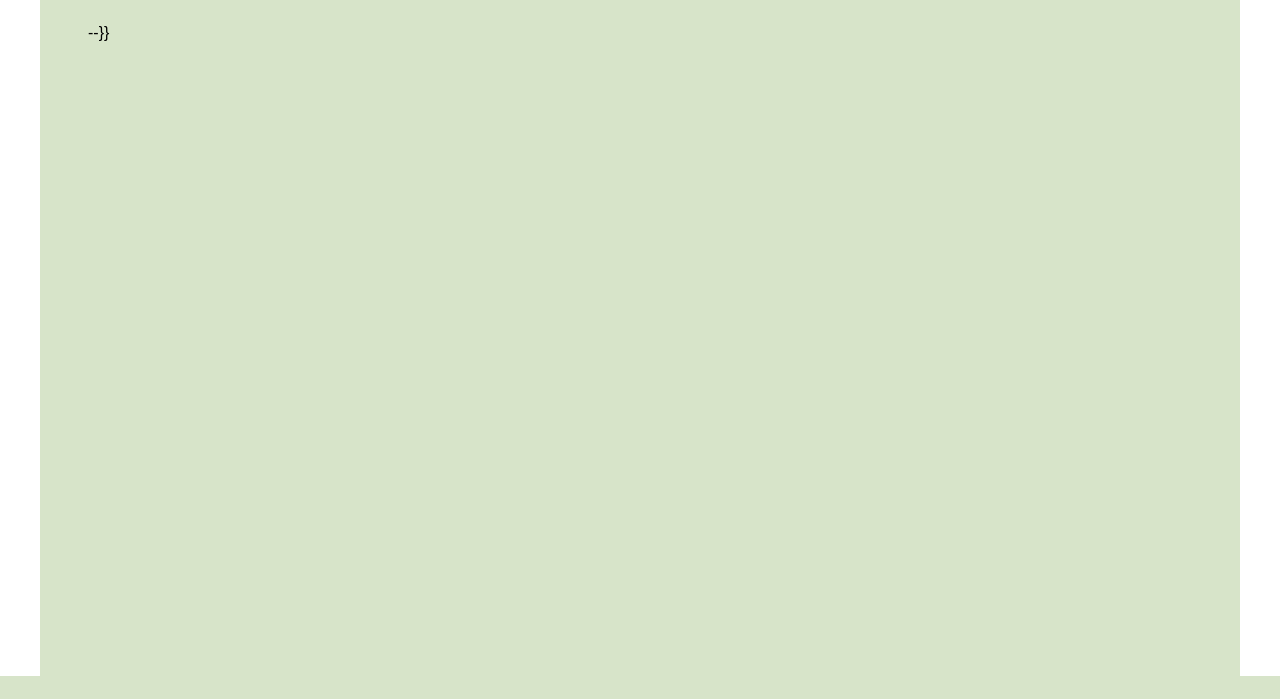
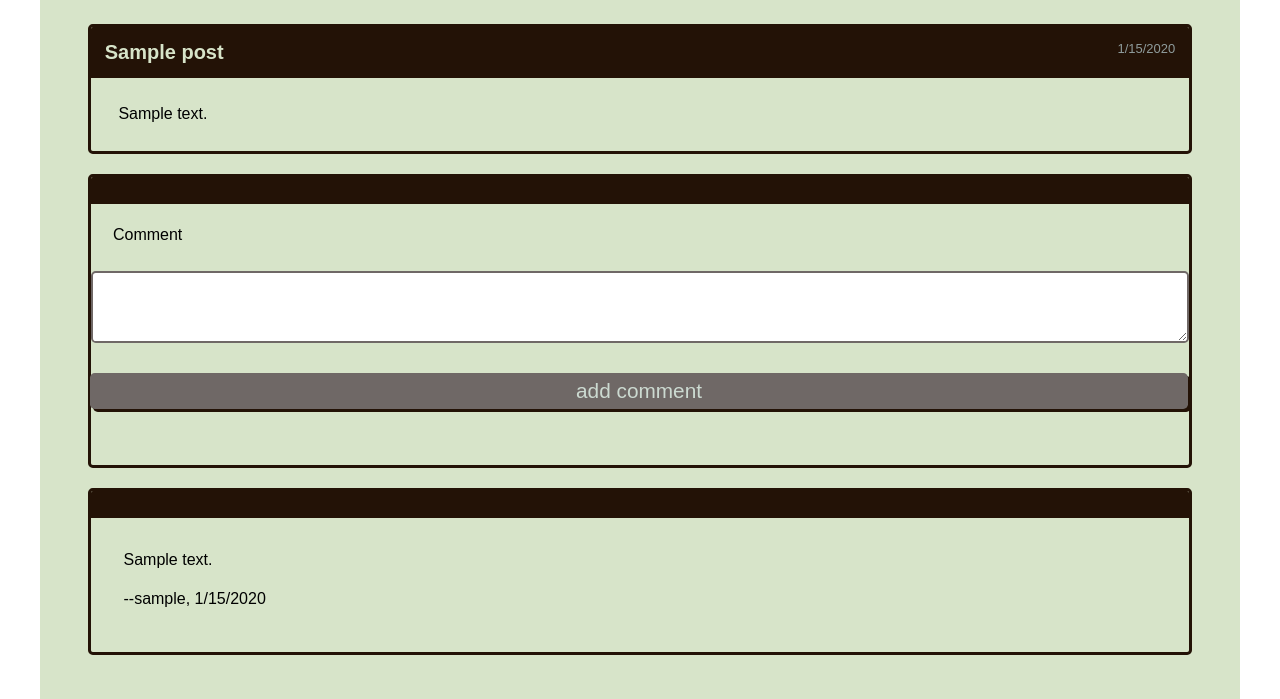
Before and after one commit to rizznn/tech-blog, a Node server app: page /post/1 in a window 1280 px wide. Shown: the part 124-823 px from the top of the page. Before the commit the page ends 800 px from the top, so only its background shows below. Run offline with Node 20, Linux system fonts and the light colour scheme; a user stored in the database is signed in; tables that the repository leaves empty hold one stand-in row (values such as "Sample post"); some libraries are stand-ins or nearby versions.

Commit message:
fixed homepage and add comments

```diff
--- a/controllers/dashboard-routes.js
+++ b/controllers/dashboard-routes.js
@@ -65,6 +65,7 @@ router.get('/edit/:id', withAuth, (req, res) => {
             const post = dbPostData.get({ plain: true });
 
             res.render('edit-post', {
+                layout: dashboard,
                 post,
                 loggedIn: true
             });
--- a/public/stylesheets/style.css
+++ b/public/stylesheets/style.css
@@ -19,33 +19,27 @@ a {
   transition: color .1s;
 }
 
-/* a:hover {
-  /* color: #3486eb;
-} */
-
 button {
   border: 0;
   padding: 1%;
-  /* color: white; */
-  /* font-weight: bold; */
+
   transition: background-color .1s;
   cursor: pointer;
   border-radius: 5px;
 }
-/*
-button:hover {
-  background-color: #3486eb;
-} */
 
 .post-list {
   margin: 0;
   padding: 0;
 }
 
+ol {
+  list-style: none;
+}
+
 .form-input {
-
   width: 100%;
-  padding: 3%;
+  padding: 1%;
   margin: 5px 0;
   font-size: 1.2rem;
   border: 2px solid var(--light-dark);
@@ -61,11 +55,6 @@ textarea, input {
 textarea:focus, input:focus, .form-input:focus {
   outline: none;
   border: 1px solid #3486eb;
-}
-
-textarea {
-  min-width: 40%;
-  min-height: 100px;
 }
 
 form > div {
@@ -87,17 +76,15 @@ form label {
 
 header {
   border-bottom: 1px solid #ccc;
-  /* justify-content: space-between; */
   padding: 0 1%;
   background-color: var(--dark);
-  /* color: #D3EED3; */
+
 }
 
 header nav {
   display: flex;
   align-items: flex-start;
   justify-content: flex-start;
-  /* justify-content: space-evenly; */
   margin: 2%;
 }
 
@@ -107,7 +94,6 @@ header h1 a {
   border: solid #D7E4C9 1px;
   background-color: #D7E4C9;
   padding: 0 10px;
-  /* display: inline-block; */
   margin-left: 2%;
   border-radius: .3rem;
   box-shadow: 6px 5px #6f6866;
@@ -132,14 +118,11 @@ main {
   text-decoration: none;
   color: #D7E4C9;
   font-size: 100%;
-  /* font-weight: bold; */
   transition: color .1s;
-  /* margin-left: 16px; */
 }
 
 .btn-no-style:hover {
   background: none;
-  /* color: #3486eb; */
 }
 .btn {
   font-size: 1.3rem;
@@ -167,7 +150,7 @@ main {
 .card-header {
   color:  #8f9c9c;
   background-color: var(--dark);
-  padding: 2.5%;
+  padding: 1.25%;
   border-radius: calc(.18rem - 1px) calc(.18rem - 1px) 0 0;
   display: flex;
   justify-content: space-between;
@@ -187,14 +170,6 @@ main {
   font-size: small;
 }
 
-/* .delete-post-btn {
-  background-color: #d41414;
-} */
-
-/* .delete-post-btn:hover {
-  background-color: #ff643d;
-} */
-
 .post {
   margin-bottom: 2%;
   line-height: 150%;
@@ -203,7 +178,22 @@ main {
 .post .title span {
   font-style: italic;
   font-size: 90%;
-  /* color: #7d7d7d; */
+}
+
+.dash-post-title {
+  color: #D7E4C9;
+  font-size: large;
+}
+
+.post-title {
+  font-weight: bold;
+  font-size: 1.25rem;
+  color: #D7E4C9;
+}
+
+.home-post:hover {
+  transition: #8f9c9c .1s;
+  background-color: #8f9c9c;
 }
 
 .edit-link {
@@ -220,18 +210,15 @@ main {
   margin-bottom: 1%;
 }
 
-.comment:nth-child(odd) {
-  background-color: #fff5eb;
+.comment-title, .comment-text, .comment-meta {
+  margin: 2%;
 }
+
 
 .comment .meta {
   font-size: 90%;
   margin-bottom: .5%;
   opacity: .6;
-}
-
-.new-post-form input {
-  width: 300px;
 }
 
 .edit-post-form {
--- a/views/partials/comments.handlebars
+++ b/views/partials/comments.handlebars
@@ -1,12 +1,20 @@
+<ol class="post-list">
+    <li>
+    {{#each this}}
+      <div class="col-12">
+        <div class="card">
+          <div class="card-header"></div>
             <div class="comments">
-  {{#each this}}
               <section class="comment">
-    <div class="meta">
-      {{user.username}} on {{format_date created_at}}
-    </div>
-    <div class="text">
+                <div class="comment-text">
                   {{comment_text}}
                 </div>
+                <div class="comment-meta">
+                  --{{user.username}}, {{format_date created_at}}
+                </div>
               </section>
+            </div>
+          </div>
               {{/each}}
-</div>
+      </li>
+</ol>
--- a/views/partials/post-info.handlebars
+++ b/views/partials/post-info.handlebars
@@ -1,17 +1,3 @@
-{{!-- <div class="col-12">
- <div class="card">
-  <div class="card-header">
-
-     <a href="/dashboard/edit/{{id}}" class="edit-title">{{title}}</a> --}}
-
-    {{!-- <a href="/post/{{post.id}}">{{title}}</a>
-    <span class="title">{{title}}</span> --}}
-    {{!-- <span class="author">Posted by {{user.username}} on {{format_date created_at}}</span>
-  </div>
-  <div class="card-body">
-    {{contents}}
-  </div>
-</div>  --}}
 {{!-- <article class="post">
     <div class="title">
         <a href="{{post_url}}" target="_blank">{{title}}</a>
@@ -20,9 +6,22 @@
     <div class="meta">
         Posted by {{user.username}} on {{format_date created_at}}
         |
-    <a href="/post/{{id}}">{{comments.length}}  {{format_plural "comment" comments.length}}</a>
+        <a href="/post/{{id}}">{{comments.length}} {{format_plural "comment" comments.length}}</a>
     </div>
-  <div class="contents">
+</article> --}}
+
+    <ol class="post-list">
+        <li>
+          <div class="col-12">
+            <div class="card">
+              <div class="card-header">
+              <a class="post-title" href="{{post_url}}">{{title}}</a>
+              <span class="author"> {{format_date created_at}}</span>
+            </div>
+            <div class="card-body">
               {{contents}}
             </div>
-</article> --}}
+          </div>
+        </li>
+    </ol>
+  </section>
--- a/views/signup.handlebars
+++ b/views/signup.handlebars
@@ -2,15 +2,15 @@
 <form class="signup-form">
   <div>
     <label for="username-signup">username:</label>
-    <input type="text" id="username-signup" />
+    <input type="text" class="form-input" id="username-signup" />
   </div>
   <div>
     <label for="email-signup">email:</label>
-    <input type="text" id="email-signup" />
+    <input type="text" class="form-input" id="email-signup" />
   </div>
   <div>
     <label for="password-signup">password:</label>
-    <input type="password" id="password-signup" />
+    <input type="password" class="form-input" id="password-signup" />
   </div>
   <div>
     <button type="submit" class="btn">signup</button>
--- a/views/single-post.handlebars
+++ b/views/single-post.handlebars
@@ -1,25 +1,66 @@
 {{!-- posts --}}
-{{!-- {{> post-info post }} --}}
+{{> post-info post }}
+{{!--
+ <ol class="post-list">
+      {{#each posts as |posts|}}
+      <li>
+      <div class="col-12">
+      <div class="card">
+        <div class="card-header"> --}}
+
+          {{!-- <a href="/dashboard/edit/{{id}}" class="edit-title">{{title}}</a> --}}
+
+          {{!-- <a href="/dashboard/edit/{{post.id}}">{{title}}</a> --}}
+          {{!-- <span class="title">{{title}}</span> --}}
+          {{!-- <span class="author"> {{format_date created_at}}</span>
+        </div>
+      </div>
+        </li>
+        {{/each}}
+  </ol> --}}
+
+{{!-- <article class="post">
+    <div class="title">
+        <a href="{{post_url}}" target="_blank">{{title}}</a>
+        <span>({{format_url post_url}})</span>
+    </div>
+    <div class="meta">
+        Posted by {{user.username}} on {{format_date created_at}}
+        |
+        <a href="/post/{{id}}">{{comments.length}} {{format_plural "comment" comments.length}}</a>
+    </div>
+</article> --}}
 
 {{!-- form and comments --}}
-{{!-- {{#if loggedIn}}
-<form class="comment-form">
-  <div>
-    <textarea name="comment-body"></textarea>
+{{#if loggedIn}}
+ <div class="col-12">
+  <div class="card">
+    <div class="card-header"></div>
+    <div class="comment-title">
+      Comment
+    </div>
+      <form class="comment-form">
+        <div>
+          <textarea class="form-input" name="comment-body"></textarea>
+        </div>
+
+        <div>
+          <button class="btn" type="submit">add comment</button>
+        </div>
+      </form>
   </div>
+ </div>
 
-  <div>
-    <button type="submit">add comment</button>
-  </div>
-</form>
-{{/if}} --}}
 
-{{!-- {{> comments post.comments}}
+{{/if}}
+
+{{> comments post.comments}}
 
 {{!-- to conditionally render the <script> element --}}
+
 {{#if loggedIn}}
 <script src="/javascript/comment.js"></script>
-{{/if}} --}}
+{{/if}}
 
 
 <div>
```
Also changed, not shown: views/add-post.handlebars (+7 -3 lines), views/dashboard.handlebars (+10 -10 lines), views/homepage.handlebars (+2 -6 lines), views/layouts/dashboard.handlebars (+0 -21 lines). Lines whose indentation alone changed are shown as unchanged.
